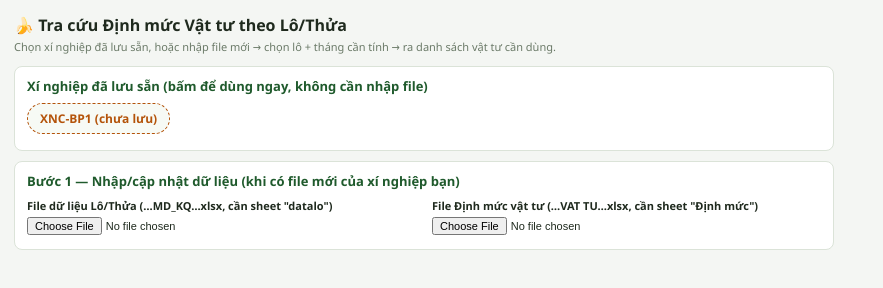
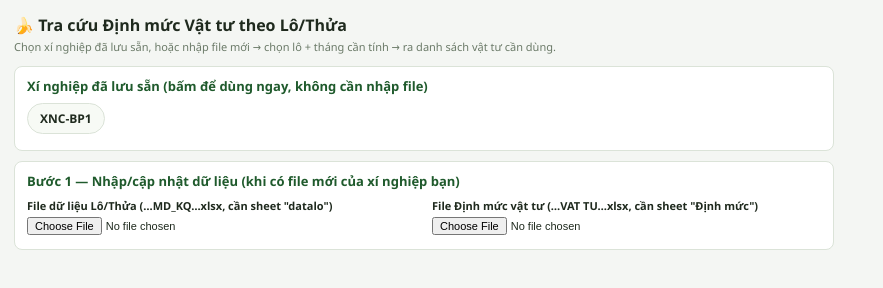
Before and after one commit to SN-CHUOI/KIEMSOAT.VATTUVUON, a website: page index.html in a window 1280 px wide. Shown: the whole page, without its empty margins (0-883 px from the left). Drawn offline with Linux system fonts and the light colour scheme.

Commit message:
Sua loi hien nham "(chua luu)" cho nguon da luu that su tren web
data.js khong tu luu co "saved" nen sau khi tai lai trang, moi nguon
da luu bi hien nham thanh chua luu. Danh dau saved:true ngay khi doc
DASHBOARD_DATA_SOURCES tu data.js.

Co-Authored-By: Claude Sonnet 5 <noreply@anthropic.com>

```diff
--- a/index.html
+++ b/index.html
@@ -162,7 +162,9 @@ const BASE_YEAR = 2022; // idTN=1 <=> Tháng 1/2022 (xác nhận từ sheet idTN
 let datalo = [];         // danh sách lô/thửa đã parse
 let dinhMucSections = []; // danh sách mục định mức đã parse
 let selectedLo = null;
-let localSources = (typeof DASHBOARD_DATA_SOURCES !== 'undefined') ? DASHBOARD_DATA_SOURCES.slice() : [];
+// Mọi nguồn đã có trong data.js đều là nguồn ĐÃ LƯU (không thể lưu bằng cách nào khác) — đánh dấu saved:true rõ ràng ở đây,
+// vì file data.js không tự lưu cờ này (tránh hiện nhầm "(chưa lưu)" cho dữ liệu đã lưu thật khi tải lại trang).
+let localSources = (typeof DASHBOARD_DATA_SOURCES !== 'undefined') ? DASHBOARD_DATA_SOURCES.map(s => ({...s, saved: true})) : [];
 let activeSourceLabel = null;
 let freshlyUploaded = false; // true khi vừa nhập file mới (khác với bấm chọn nguồn đã lưu sẵn)
 
```
